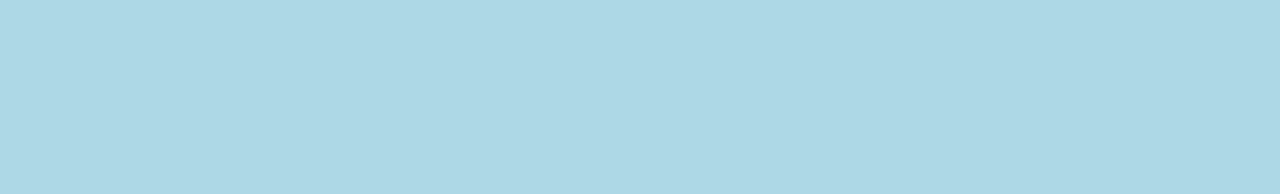
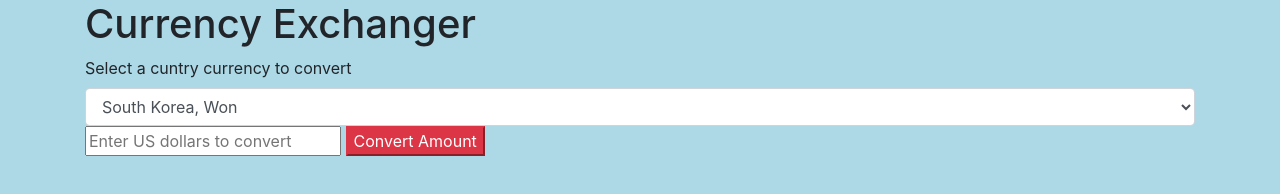
Before and after one commit to SueRtx/currency-exchange, a website built with webpack: page src/index.html in a window 1280 px wide. Built offline with nearby package versions, Linux system fonts and the light colour scheme.

Commit message:
Add basic html for project.

```diff
--- a/src/index.html
+++ b/src/index.html
@@ -1,11 +1,33 @@
 <!DOCTYPE html>
 <html>
 <head>
-  <title>template</title>
+  <title>Currency Exchanger</title>
 </head>
+
 <body>
+  <div class="container">
+    <h1>Currency Exchanger</h1>
+    <form id="formOne">
+      <div id="form-group">
+        <label for="country">Select a cuntry currency to convert</label>
+        <select class="form-control" id="currency">
+          <option value="KRW">South Korea, Won</option>
+          <option value="JPY">Japan, Yen</option>
+          <option value="GEL">German, Mark</option>
+          <option value="MXN">Mexico, Peso</option>
+          <option value="CAD">Canada, Dollar</option>
+        </select>
 
+        <div class="dollar">
+          <input type="number" id="num" min="0" oninput="this.value = !!this.value && Math.abs(this.value) >= 0 ? Math.abs(this.value) : null" placeholder="Enter US dollars to convert">
+          <button class="btn-danger" id="btn-exchange">Convert Amount</button>
+        </div>
 
+        <div id="exchangeOutput"></div>
+        <div id="errorOutput"></div>
+      </div>
+    </form>
 
+  </div>
 </body>
 </html>
```
